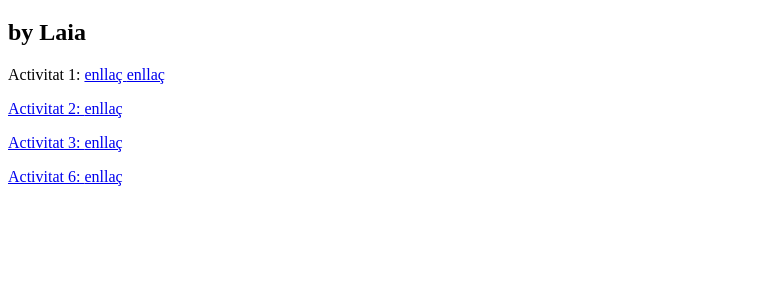
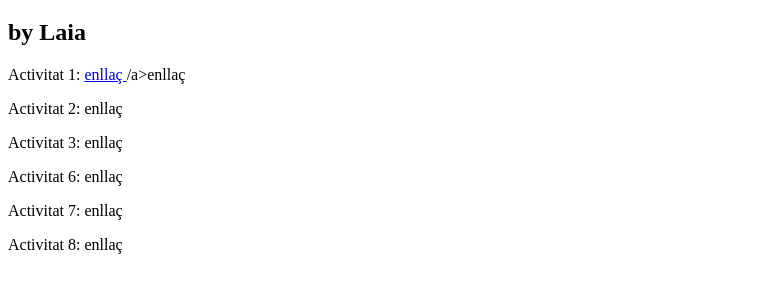
Before and after one commit to Albalat25/web, a plain HTML site: page index.html in a window 1280 px wide. Shown: the part 61-354 px from the top of the page, without its empty margins (0-760 px from the left). Drawn offline with Linux system fonts and the light colour scheme.

Commit message:
Add files via upload

```diff
--- a/index.html
+++ b/index.html
@@ -8,10 +8,12 @@
 <body >
    <h1 align="center">Activitats</h1>
    <h2>by Laia </h2>
-   <p>Activitat 1: <a href="act1/impossible.html"/> enllaç <a href="act1/index.html"/>enllaç</p>
-   <p>Activitat 2: <a href="act2/index.html"/> enllaç</p>
-   <p>Activitat 3: <a href="act3/index.HTML"/>  enllaç</p>
-   <p>Activitat 6: <a href="enlaces/index.html"/> enllaç</p>
+   <p>Activitat 1: <a href="act1/impossible.html"> enllaç <a href="act1/index.html"></a>/a>enllaç</p>
+   <p>Activitat 2: <a href="act2/index.html"/></a> enllaç</p>
+   <p>Activitat 3: <a href="act3/index.HTML"/></a> enllaç</p>
+   <p>Activitat 6: <a href="enlaces/index.html"/></a> enllaç</p>
+   <p>Activitat 7: <a href="enlaces/index.html"/></a> enllaç</p>
+   <p>Activitat 8: <a href="enlaces/index.html"/></a> enllaç</p>
 
 
 
```
